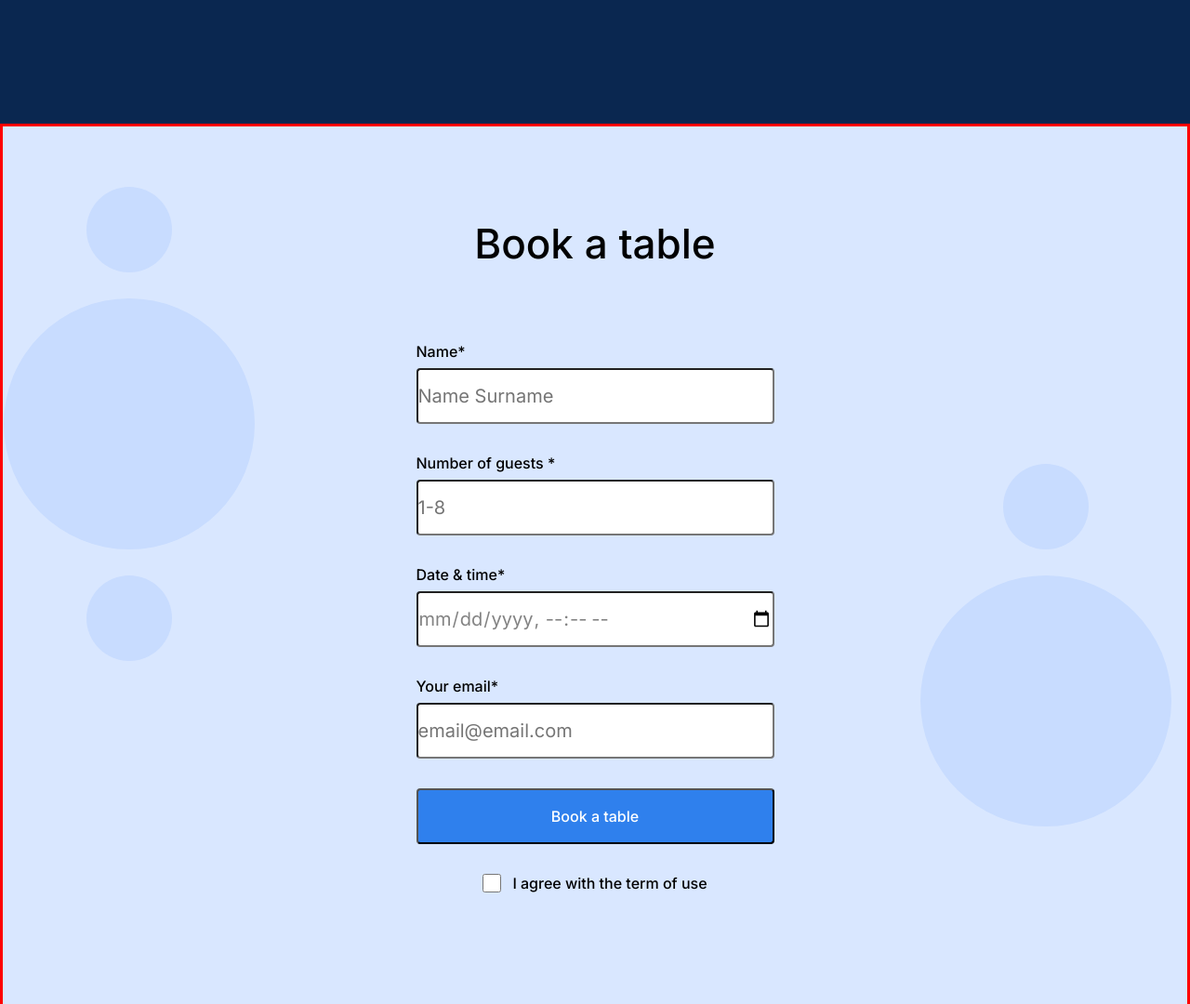
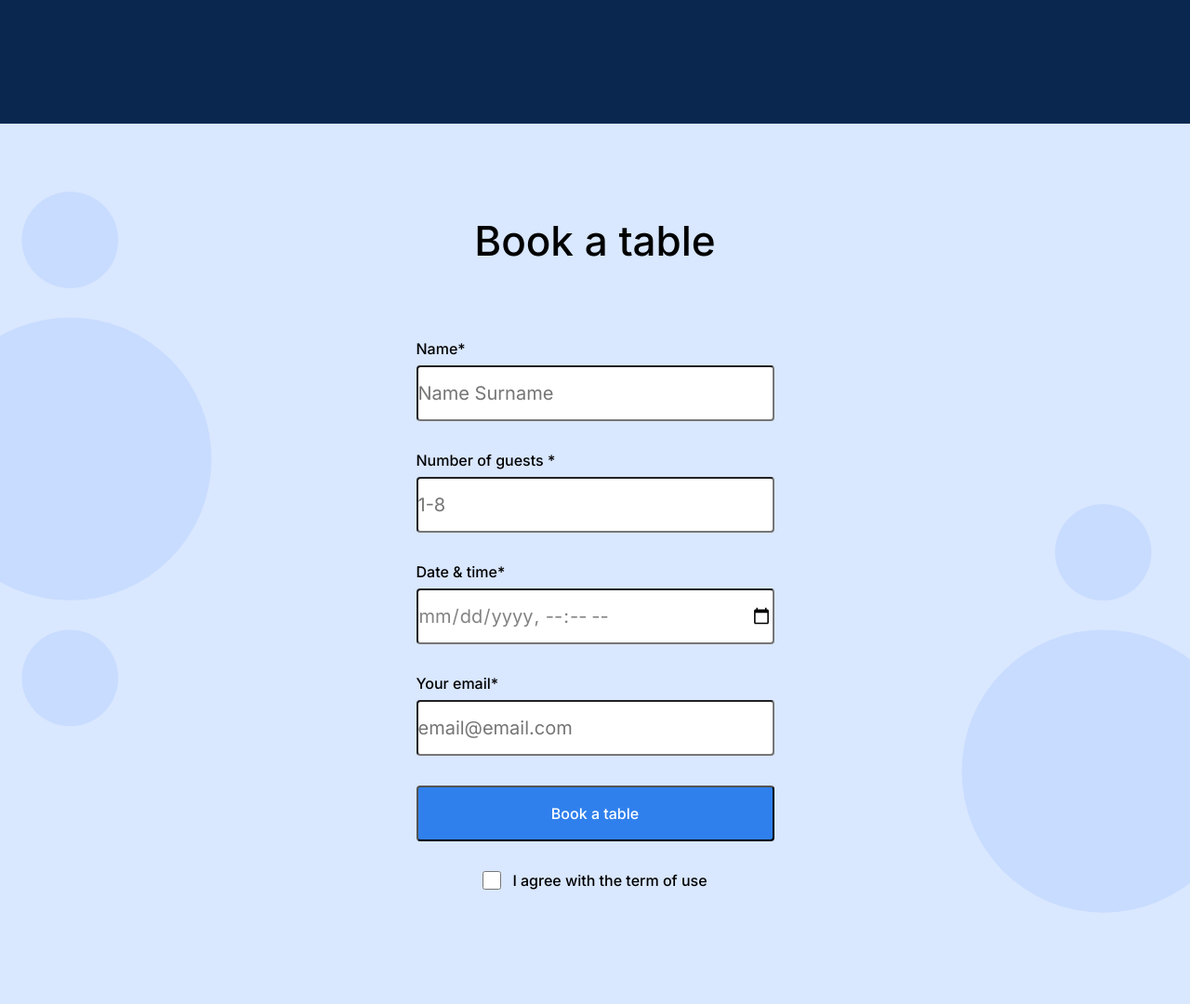
Before and after one commit to marslite/se_project_coffeeshop, a plain HTML site: page index.html in a window 1280 px wide. Shown: the part 1640-2720 px from the top of the page at 93% size. Drawn offline with Linux system fonts and the light colour scheme.

Commit message:
Task completed and padding-bottom fixed

```diff
--- a/pages/index.css
+++ b/pages/index.css
@@ -194,9 +194,9 @@ iframe {
   background-size: cover;
   padding-top: 100px;
   /* Revert it back in case it falls */
-  /* padding-bottom: 120px; */
+  padding-bottom: 120px;
   margin: 0px;
-  border: solid red;
+  /* border: solid white; */
 }
 
 .reservation__title {
```
